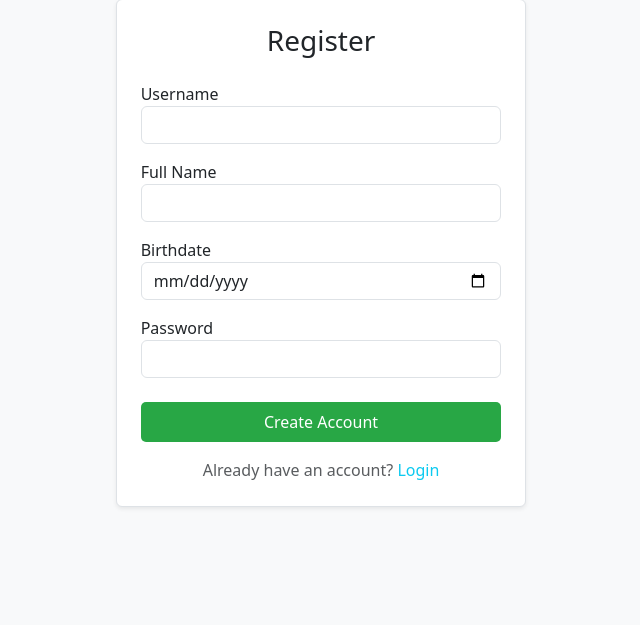
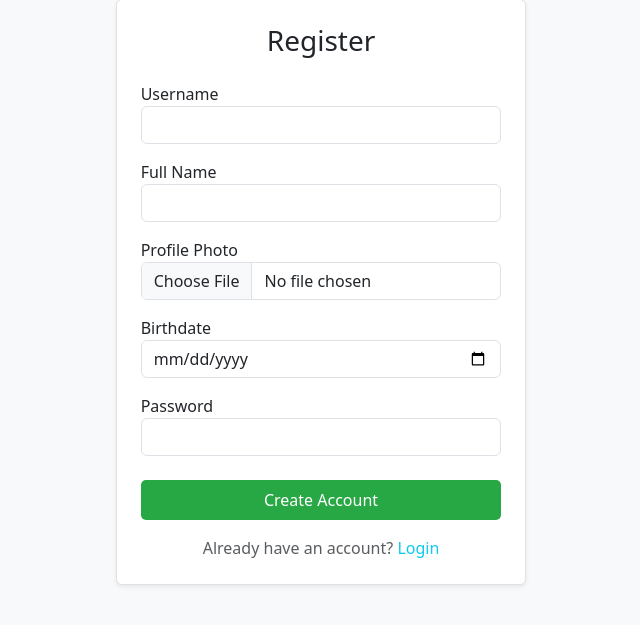
Before and after one commit to jeetavasare/gate_test_series_engine, a Django app: page /register/ in a window 1280 px wide. Shown: the part 122-747 px from the top of the page, without its empty margins (319-959 px from the left). Run offline with Django 5.2, Linux system fonts and the light colour scheme.

Commit message:
Candidate Photo Upload

```diff
--- a/exams/models.py
+++ b/exams/models.py
@@ -23,7 +23,7 @@ class User(AbstractBaseUser):
     full_name = models.CharField(max_length=100)
     email = models.EmailField(null=True, blank=True)
     phone = models.CharField(max_length=15, null=True, blank=True)
-    profile_image_link = models.TextField(null=True, blank=True)
+    candidate_photo = models.CharField(max_length=255, null=True, blank=True)
 
     birthdate = models.DateField(null=True, blank=True)
 
--- a/exams/templates/exams/register.html
+++ b/exams/templates/exams/register.html
@@ -7,7 +7,7 @@
             {% if error %}
                 <div class="alert alert-danger">{{ error }}</div>
             {% endif %}
-            <form method="POST">
+            <form method="POST" enctype="multipart/form-data">
                 {% csrf_token %}
                 <div class="mb-3">
                     <label>Username</label>
@@ -16,6 +16,10 @@
                 <div class="mb-3">
                     <label>Full Name</label>
                     <input type="text" name="full_name" class="form-control" required>
+                </div>
+                <div class="mb-3">
+                    <label>Profile Photo</label>
+                    <input type="file" name="candidate_photo" class="form-control" accept="image/*">
                 </div>
 
                 <div class="mb-3">
--- a/exams/views.py
+++ b/exams/views.py
@@ -13,6 +13,7 @@ import json
 from django.shortcuts import get_object_or_404
 from .config import *
 from django.db.models import Prefetch
+import os
 
 def login_view(request):
     if request.user.is_authenticated:
@@ -40,13 +41,33 @@ def register_view(request):
         full_name = request.POST.get('full_name')
         password = request.POST.get('password')
         birthdate = request.POST.get('birthdate')
+        photo = request.FILES.get('candidate_photo')
 
-        # Basic validation
         if User.objects.filter(username=username).exists():
             return render(request, 'exams/register.html', {'error': 'Username already exists.'})
 
-        # create_user automatically hashes the password thanks to our UserManager
-        user = User.objects.create_user(username=username, password=password, full_name=full_name, birthdate = birthdate)
+        user = User.objects.create_user(
+            username=username,
+            password=password,
+            full_name=full_name,
+            birthdate=birthdate
+        )
+
+        if photo:
+            ext = os.path.splitext(photo.name)[1]
+            filename = f"{user.user_id}{ext}"
+
+            save_dir = os.path.join(settings.BASE_DIR, 'static', 'candidate_profile_images')
+            os.makedirs(save_dir, exist_ok=True)
+            file_path = os.path.join(save_dir, filename)
+
+            with open(file_path, 'wb+') as destination:
+                for chunk in photo.chunks():
+                    destination.write(chunk)
+
+            user.candidate_photo = filename
+            user.save()
+
         login(request, user)
         return redirect('home')
 
```
Also changed, not shown: exams/migrations/0003_user_birthdate.py (added), exams/migrations/0004_remove_user_profile_image_link_user_candidate_photo.py (added).
